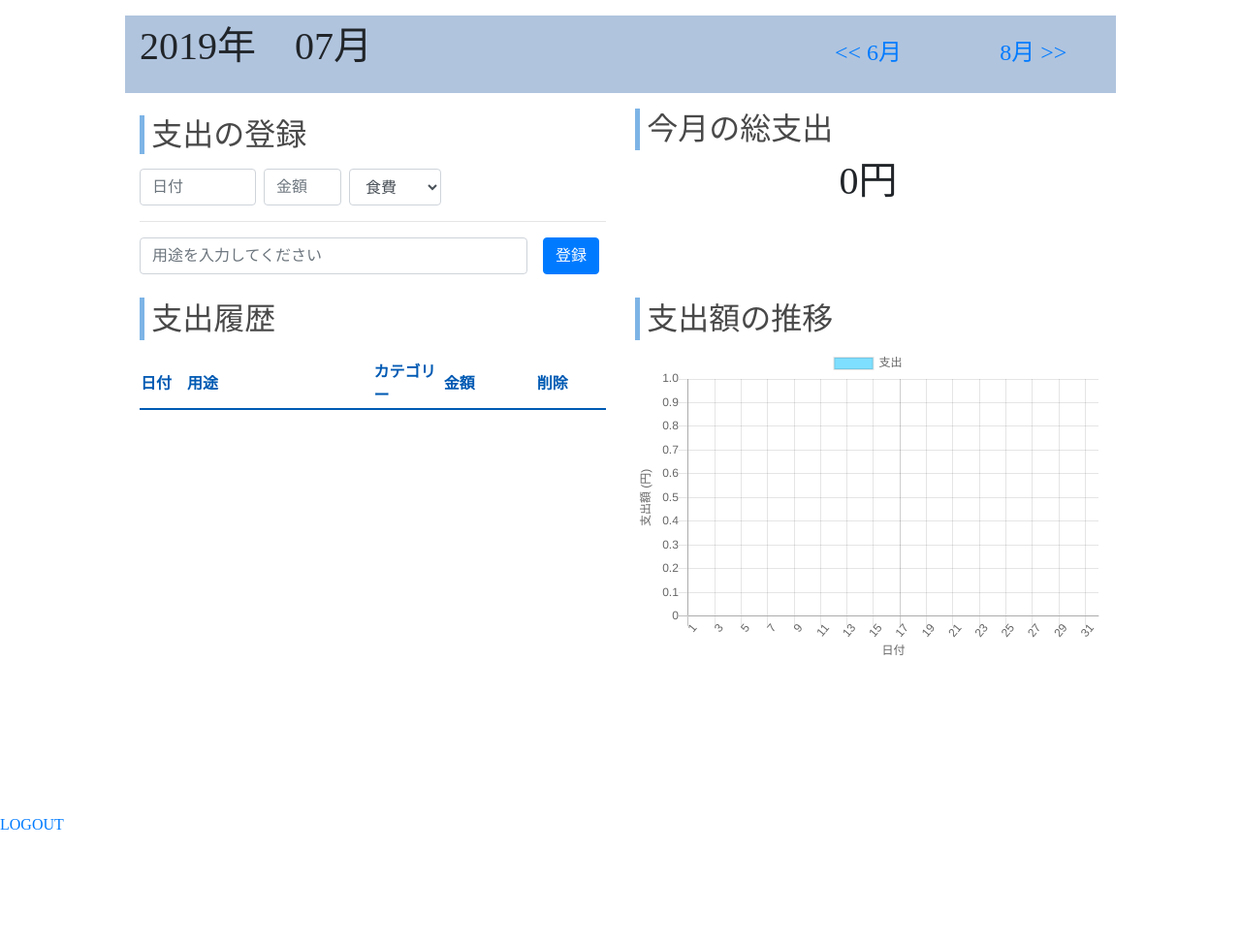
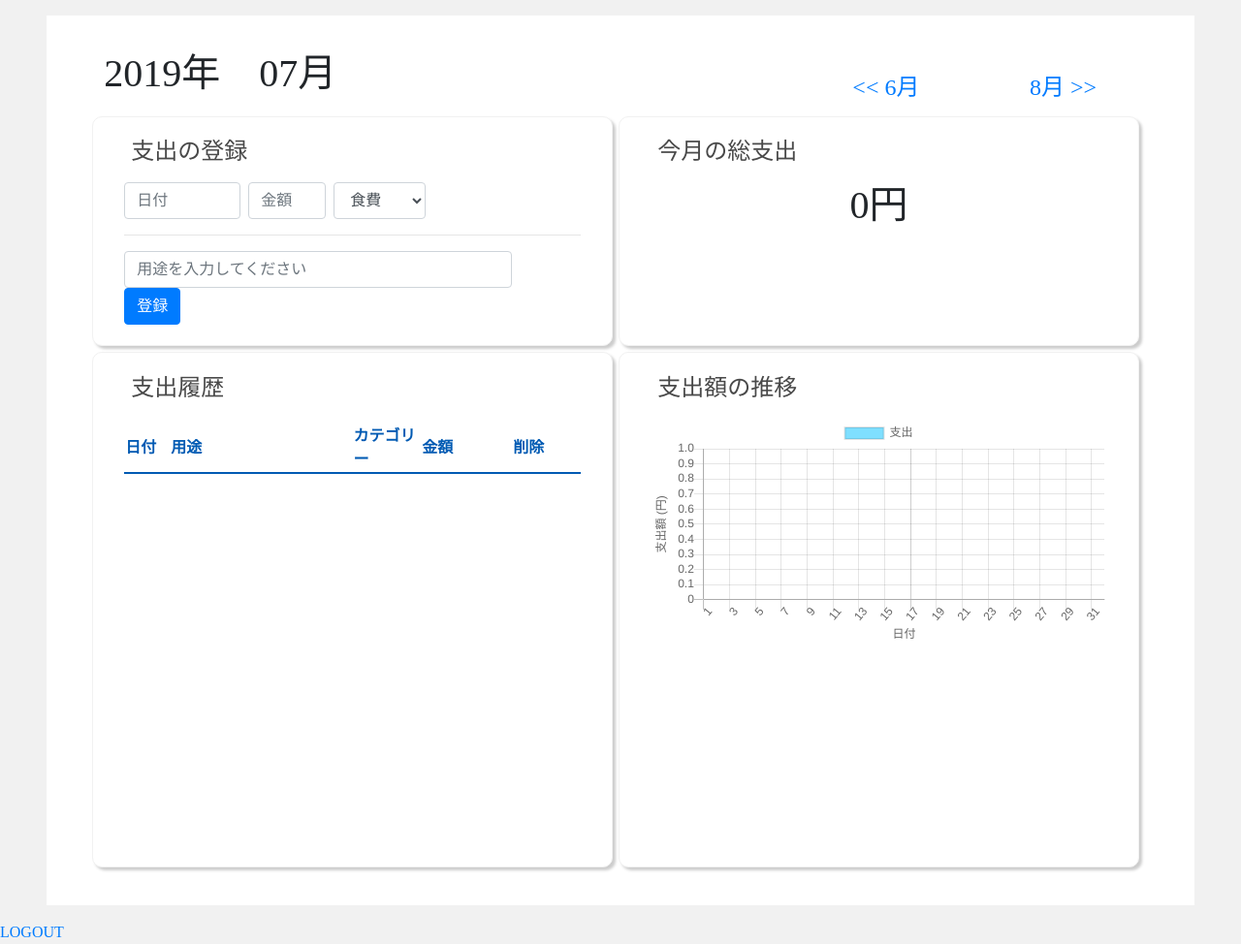
Before and after one commit to Hayashi-Yudai/HouseKeepingBook, a Django app: page /moneybook/ in a window 1280 px wide. Shown: the whole page at 97% size. Before the commit the page ends 856 px from the top, so only its background shows below. Run offline with Django 3.2, Linux system fonts and the light colour scheme; the visitor is signed in with stand-in values (Sample User, id 1); data that the repository does not hold is empty; some libraries are stand-ins or nearby versions.

Commit message:
Changed the design entirely

```diff
--- a/moneybook/static/moneybook/js/draw.js
+++ b/moneybook/static/moneybook/js/draw.js
@@ -1,4 +1,2 @@
 var ctx = document.getElementById("data").getContext("2d");
-ctx.canvas.width = 400;
-ctx.canvas.height = 270;
 var myChart = new Chart(ctx, json);
--- a/moneybook/static/moneybook/main_style.css
+++ b/moneybook/static/moneybook/main_style.css
@@ -2,21 +2,49 @@ body {
   font-family: Meiryo;
   overflow-x: hidden;
   width: 100vw;
+  background-color: #f1f1f1;
 }
 h2 {
+  font-size: 24px;
   padding: 0.5% 1.5%;
   color: #494949;
   background: transparent;
-  border-left: solid 5px #7db4e6;
+  margin: 3% 0%;
+  /*border-left: solid 5px #7db4e6; */
 }
+
+h4 {
+  margin-bottom: 8%;
+}
+
 .container {
-  max-width: 80%;
-  height: 90%;
+  max-width: 95%;
+  height: 100%;
   padding: 16px;
 }
 
-.top-bg {
-  background-color: #b0c4de;
+.my-row {
+  max-width: 100%;
+  margin: 0;
+}
+
+.container-inner {
+  background-color: white;
+  padding: 3% 5%;
+}
+
+.card {
+  border: 1px solid #f1f1f1;
+  box-shadow: 3px 3px 3px #cccccc;
+  border-radius: 10px;
+  margin: 3px;
+  width: 49%;
+}
+
+.in-card {
+  padding: 1% 6%;
+  width: 100%;
+  height: 100%;
 }
 
 /* テーブルレイアウト */
@@ -92,3 +120,8 @@ tbody.pay_history {
 .total {
   font-size: 2.5em;
 }
+
+canvas {
+  width: 100%;
+  height: 100%;
+}
--- a/moneybook/templates/moneybook/mainview.html
+++ b/moneybook/templates/moneybook/mainview.html
@@ -24,9 +24,10 @@
   </head>
   <body>
     <div class="container">
+      <div class="container-inner">
         <!-- ヘッダー -->
         <div class="row top-bg">
-        <div class="col-md-8 mt-2 mb-3">
+          <div class="col-md-8" >
             <h1>{{ year }}年　{{ month }}月</h1>
           </div>
           <div class="col-md-2 text-center mt-4">
@@ -43,16 +44,10 @@
 
         <!-- 支出の登録フォーム -->
         <div class="row">
-        <div class="col-md-6 mt-2">
-          <p>
-            <h2 class="input">支出の登録</h2>
-            <!--
-            <button type='button' class="btn btn-outline-primary ml-5" data-toggle="modal" data-target="#ReceiptModal">
-              レシートから登録
-            </button>
-          -->
-          </p>
-          <form action="" method="post" autocomplete="off">
+          <div class="card">
+            <div class="in-card">
+              <h2>支出の登録</h2>
+              <form action="" method="post" autocomplete="off" style="margin-top:3%;">
                 {% csrf_token %}
                 {% if form.errors %}
                   {% for errors in form.errors.values %}
@@ -77,19 +72,23 @@
                 </div>
               </form>
             </div>
+          </div>
 
           <!-- 総支出の表示 -->
-        <div class="col-md-6 mt-3">
+          <div class="card">
+            <div class="in-card">
               <h2>今月の総支出</h2>
               <div class="text-center total_cost">
                 <h3 class="total">{{ total_cost }}円</h2>
               </div>
             </div>
           </div>
+        </div>
 
         <div class="row">
           <!-- 支出履歴テーブル -->
-        <div class="col-md-6 mt-2">
+          <div class="card">
+            <div class="in-card">
               <h2>支出履歴</h2>
               <table style="table-layout:fixed;width:100%;margin-top:20px;">
                 <thead class="pay_history">
@@ -125,15 +124,19 @@
                 </tbody>
               </table>
             </div>
+          </div>
 
           <!-- 支出額の推移グラフ -->
-        <div class="col-md-6 mt-2">
+          <div class="card">
+            <div class="in-card">
               <h2>支出額の推移</h2>
               <canvas id="data"></canvas>
               <script type="text/javascript" src="{% static 'moneybook/js/draw.js' %}"></script>
             </div>
           </div>
         </div>
+      </div>
+    </div>
     <a href='/logout'>LOGOUT</a>
   </body>
 </html>
```
Lines whose indentation alone changed are shown as unchanged.
